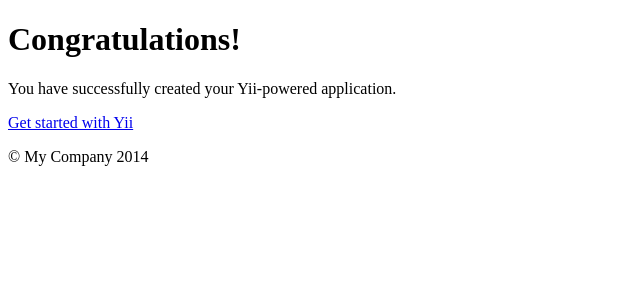
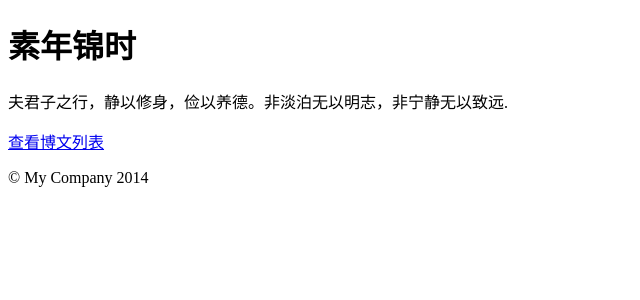
Before and after one commit to heartshare/yii2_blog, a Yii app: template frontend/views/site/index.php in a window 1280 px wide. Shown: the top 300 px of the page, without its empty margins (0-640 px from the left). Run offline with PHP 8.4 and a stand-in for Yii, Linux system fonts and the light colour scheme; the template is opened without the code that fills it, so the values that code supplies are empty; some libraries are stand-ins or nearby versions.

Commit message:
首页增加访问文章列表页的链接

```diff
--- a/frontend/views/site/index.php
+++ b/frontend/views/site/index.php
@@ -7,11 +7,11 @@ $this->title = 'My Blog';
 <div class="site-index">
 
     <div class="jumbotron">
-        <h1>Congratulations!</h1>
+        <h1>素年锦时</h1>
 
-        <p class="lead">You have successfully created your Yii-powered application.</p>
+        <p class="lead">夫君子之行，静以修身，俭以养德。非淡泊无以明志，非宁静无以致远.</p>
 
-        <p><a class="btn btn-lg btn-success" href="http://www.yiiframework.com">Get started with Yii</a></p>
+        <p><a class="btn btn-lg btn-success" href="<?= Url::toRoute(['article/list']) ?>">查看博文列表</a></p>
     </div>
 
     <div class="body-content">
```
